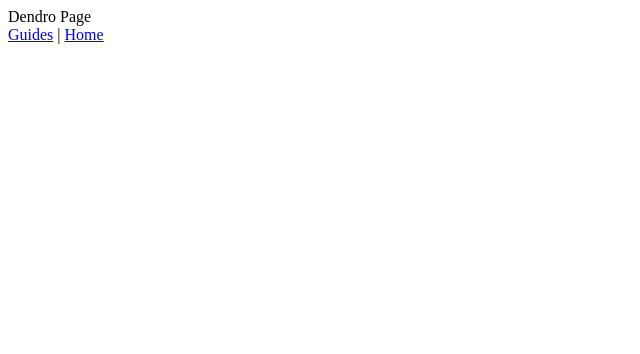
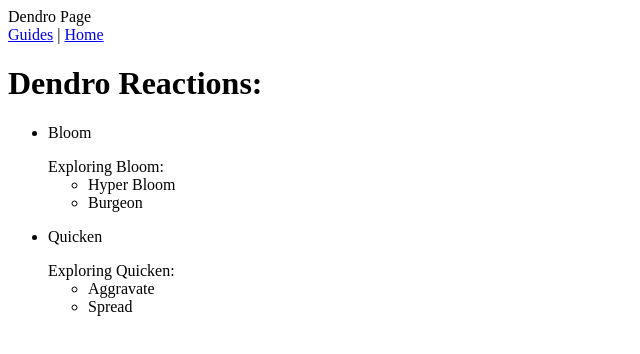
Before and after one commit to rcvillasenor/gtldr_v1, a React (Vite) app: page /gtldr_v1/guides/dendro in a window 1280 px wide. Shown: the top 354 px of the page, without its empty margins (0-640 px from the left). Built offline with nearby package versions, Linux system fonts and the light colour scheme.

Commit message:
update: component/page contents

```diff
--- a/src/www/modules/Guides/Dendro.jsx
+++ b/src/www/modules/Guides/Dendro.jsx
@@ -9,6 +9,27 @@ export default function Dendro() {
         {" | "}
         <Link to="/gtldr_v1/">Home</Link>
       </nav>
+      <h1>Dendro Reactions:</h1>
+      <p>
+        <ul>
+          <li>Bloom</li>
+          <p>
+            Exploring Bloom:
+            <ul>
+              <li>Hyper Bloom</li>
+              <li>Burgeon</li>
+            </ul>
+          </p>
+          <li>Quicken</li>
+          <p>
+            Exploring Quicken:
+            <ul>
+              <li>Aggravate</li>
+              <li>Spread</li>
+            </ul>
+          </p>
+        </ul>
+      </p>
     </>
   );
 }
--- a/src/www/modules/Home/Home.jsx
+++ b/src/www/modules/Home/Home.jsx
@@ -9,6 +9,75 @@ export default function Home() {
         {" | "}
         <Link to="/gtldr_v1/guides/dendro">Dendro</Link>
       </nav>
+      <div>
+        <h1>Color Set 1:</h1>
+        <div
+          style={{ backgroundColor: "#264653", color: "#E76F51", width: "10%" }}
+        >
+          #264653
+        </div>
+        <div
+          style={{ backgroundColor: "#287271", color: "#F4A261", width: "10%" }}
+        >
+          #287271
+        </div>
+
+        <div
+          style={{ backgroundColor: "#2A9D8F", color: "#E9C46A", width: "10%" }}
+        >
+          #2A9D8F
+        </div>
+        <div
+          style={{ backgroundColor: "#E9C46A", color: "#2A9D8F", width: "10%" }}
+        >
+          #E9C46A
+        </div>
+        <div
+          style={{ backgroundColor: "#F4A261", color: "#287271", width: "10%" }}
+        >
+          #F4A261
+        </div>
+        <div
+          style={{ backgroundColor: "#E76F51", color: "#264653", width: "10%" }}
+        >
+          #E76F51
+        </div>
+      </div>
+
+
+      <div>
+        <h1>Color Set 2:</h1>
+        <div
+          style={{ backgroundColor: "#A8E8F9", color: "#FFD35B", width: "10%" }}
+        >
+          #A8E8F9
+        </div>
+        <div
+          style={{ backgroundColor: "#00537A", color: "#FFBA42", width: "10%" }}
+        >
+          #00537A
+        </div>
+        <div
+          style={{ backgroundColor: "#013C58", color: "#F5A201", width: "10%" }}
+        >
+          #013C58
+        </div>
+        <div
+          style={{ backgroundColor: "#F5A201", color: "#013C58", width: "10%" }}
+        >
+          #F5A201
+        </div>
+        <div
+          style={{ backgroundColor: "#FFBA42", color: "#00537A", width: "10%" }}
+        >
+          #FFBA42
+        </div>
+        <div
+          style={{ backgroundColor: "#FFD35B", color: "#A8E8F9", width: "10%" }}
+        >
+          #FFD35B
+        </div>
+      </div>
     </>
   );
 }
```
Lines whose indentation alone changed are shown as unchanged.
